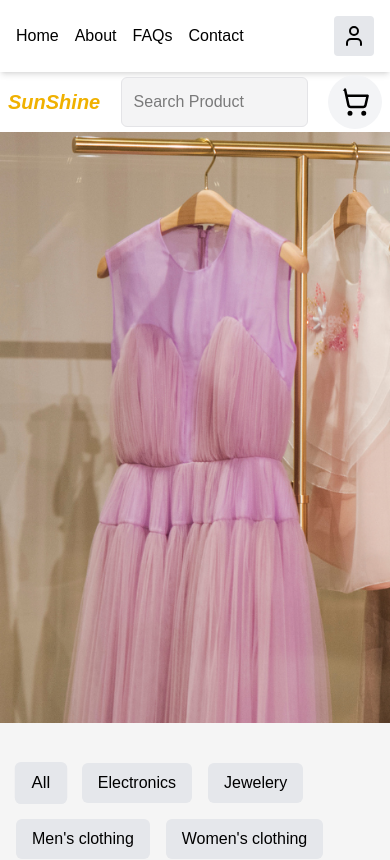
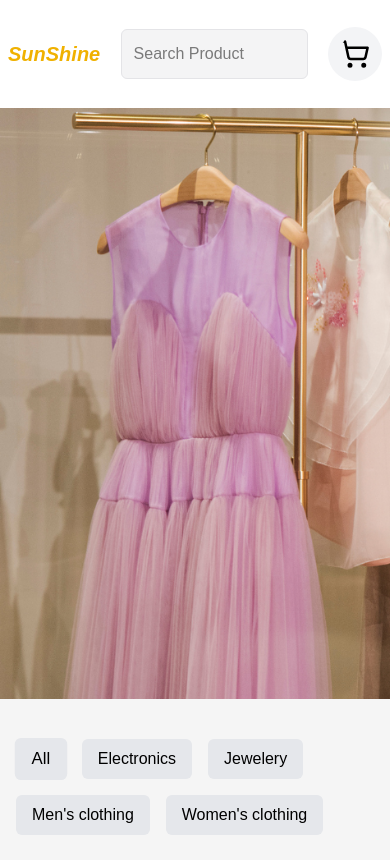
Before and after one commit to jonesnambundo/SuriWears, a React (Vite) app: page / in a window 390 px wide. Shown: the top 860 px of the page. Built offline with nearby package versions, Linux system fonts and the light colour scheme; no server answers; a web font is replaced by a local one.

Commit message:
finalizado

```diff
--- a/src/components/Header/index.tsx
+++ b/src/components/Header/index.tsx
@@ -22,8 +22,8 @@ function Header() {
   return (
     <header className="bg-white shadow-md ">
       <>
-        <div className="py-4 shadow-md ">
-          <ul className="max-w-[1280px] mx-auto flex flex-wrap justify-between  md:flex-row px-4 md:px-2 items-center relative">
+       <div className="py-2 md:py-1 md:block hidden md:shadow-md">
+          <ul className="max-w-[1280px] mx-auto flex flex-wrap justify-between md:flex-row px-4 md:px-2 items-center relative">
             <div className="flex gap-4">
               <li>
                 <Link to="/">Home</Link>
@@ -61,7 +61,7 @@ function Header() {
           </ul>
         </div>
 
-        <nav className="max-w-[1280px] flex justify-between items-center container mx-auto md:py-6 px-2">
+        <nav className="max-w-[1280px] flex justify-between items-center py-6 mx-auto md:py-6 px-2">
           <div className="flex items-center">
             <Link to="/">
               <h1 className="font-pacifico text-xl italic font-bold my-4 text-yellow-500">
```
